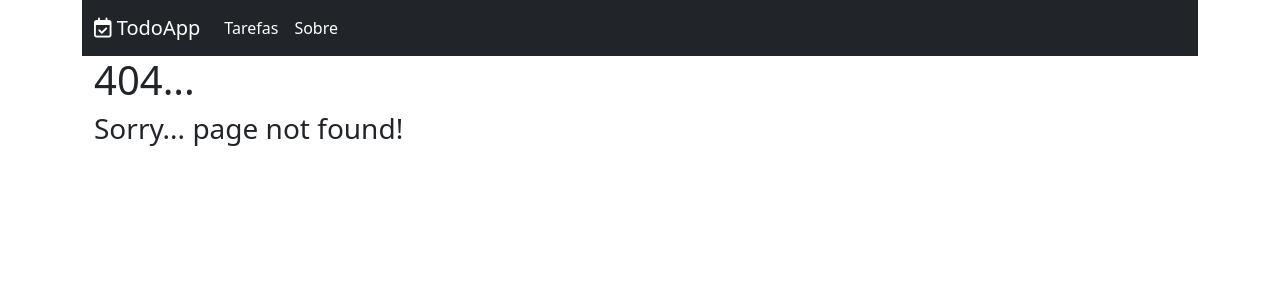
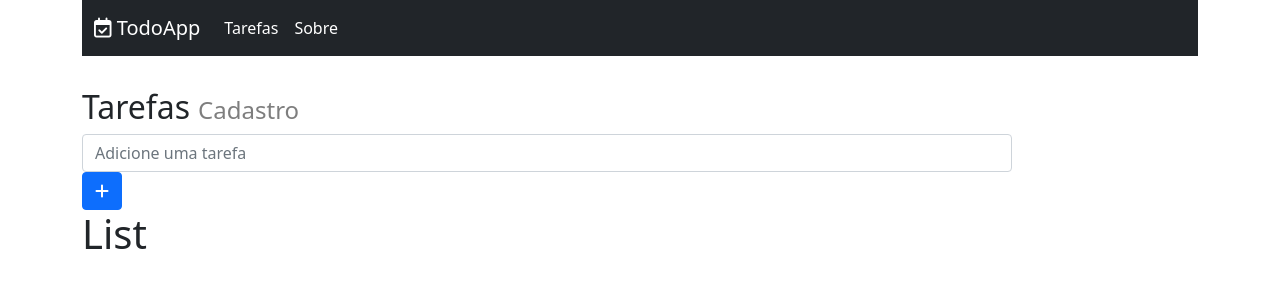
Before and after one commit to laianribas/todo-app, a React (Create React App) app in the folder frontend/: page / in a window 1280 px wide. Before the commit this address had no page. Shown: the top 300 px of the page. Built offline with nearby package versions, Linux system fonts and the light colour scheme.

Commit message:
criação do form

```diff
--- a/frontend/src/components/menu/menu.jsx
+++ b/frontend/src/components/menu/menu.jsx
@@ -3,20 +3,20 @@ import { Link } from 'react-router-dom'
 
 const Menu = props => {
   return (
-    <nav class="navbar navbar-expand-lg navbar-dark bg-dark">
-      <div class="container-fluid">
+    <nav className="navbar navbar-expand-lg navbar-dark bg-dark">
+      <div className="container-fluid">
         <Link className="navbar-brand" to="/todos">
           <i className="fa fa-calendar-check-o"></i> TodoApp
         </Link>
         <div className="collapse navbar-collapse">
-          <ul class="navbar-nav me-auto mb-2 mb-lg-0">
-            <li class="nav-item">
-              <Link class="nav-link active" aria-current="page" to="/todos">
+          <ul className="navbar-nav me-auto mb-2 mb-lg-0">
+            <li className="nav-item">
+              <Link className="nav-link active" aria-current="page" to="/todos">
                 Tarefas
               </Link>
             </li>
-            <li class="nav-item">
-              <Link class="nav-link active" aria-current="page" to="/about">
+            <li className="nav-item">
+              <Link className="nav-link active" aria-current="page" to="/about">
                 Sobre
               </Link>
             </li>
--- a/frontend/src/components/todo/Todo.jsx
+++ b/frontend/src/components/todo/Todo.jsx
@@ -1,11 +1,15 @@
 import React, { Component } from 'react'
 import PageHeader from '../header/pageheader'
+import TodoForm from './todoForm'
+import TodoList from './todoList'
 
 export default class Todo extends Component {
   render() {
     return (
       <div className="">
         <PageHeader name="Tarefas" small="Cadastro" />
+        <TodoForm />
+        <TodoList />
       </div>
     )
   }
--- /dev/null
+++ b/frontend/src/components/todo/todoForm.jsx
@@ -0,0 +1,23 @@
+import React from 'react'
+
+const todoForm = props => {
+  return (
+    <div role="form" className="todoForm">
+      <div className="col-xs-12 col-sm-9 col-md-10">
+        <input
+          type="text"
+          id="descrption"
+          className="form-control"
+          placeholder="Adicione uma tarefa"
+        />
+      </div>
+      <div className="col-xs-12 col-sm-9 col-md-10">
+        <button className="btn btn-primary">
+          <i className="fa fa-plus"></i>
+        </button>
+      </div>
+    </div>
+  )
+}
+
+export default todoForm
--- /dev/null
+++ b/frontend/src/components/todo/todoList.jsx
@@ -0,0 +1,11 @@
+import React from 'react'
+
+const TodoList = props => {
+  return (
+    <div>
+      <h1>List</h1>
+    </div>
+  )
+}
+
+export default TodoList
--- a/frontend/src/index.jsx
+++ b/frontend/src/index.jsx
@@ -1,8 +1,6 @@
 import React from 'react'
 import ReactDOM from 'react-dom'
-import { BrowserRouter, Routes, Route } from 'react-router-dom'
-import About from './components/about/About'
-import Todo from './components/todo/Todo'
+import { BrowserRouter } from 'react-router-dom'
 import App from './main/App'
 
 ReactDOM.render(
--- a/frontend/src/main/App.jsx
+++ b/frontend/src/main/App.jsx
@@ -10,6 +10,7 @@ function App() {
       <Menu />
       <Routes>
         <Route path="todos" element={<Todo />} />
+        <Route path="/" element={<Todo />} />
         <Route path="about" element={<About />} />
         <Route path="*" element={<NotFound />} />
       </Routes>
```
Also changed, not shown: frontend/src/components/grid/grid.jsx (added, +20 -0 lines).
